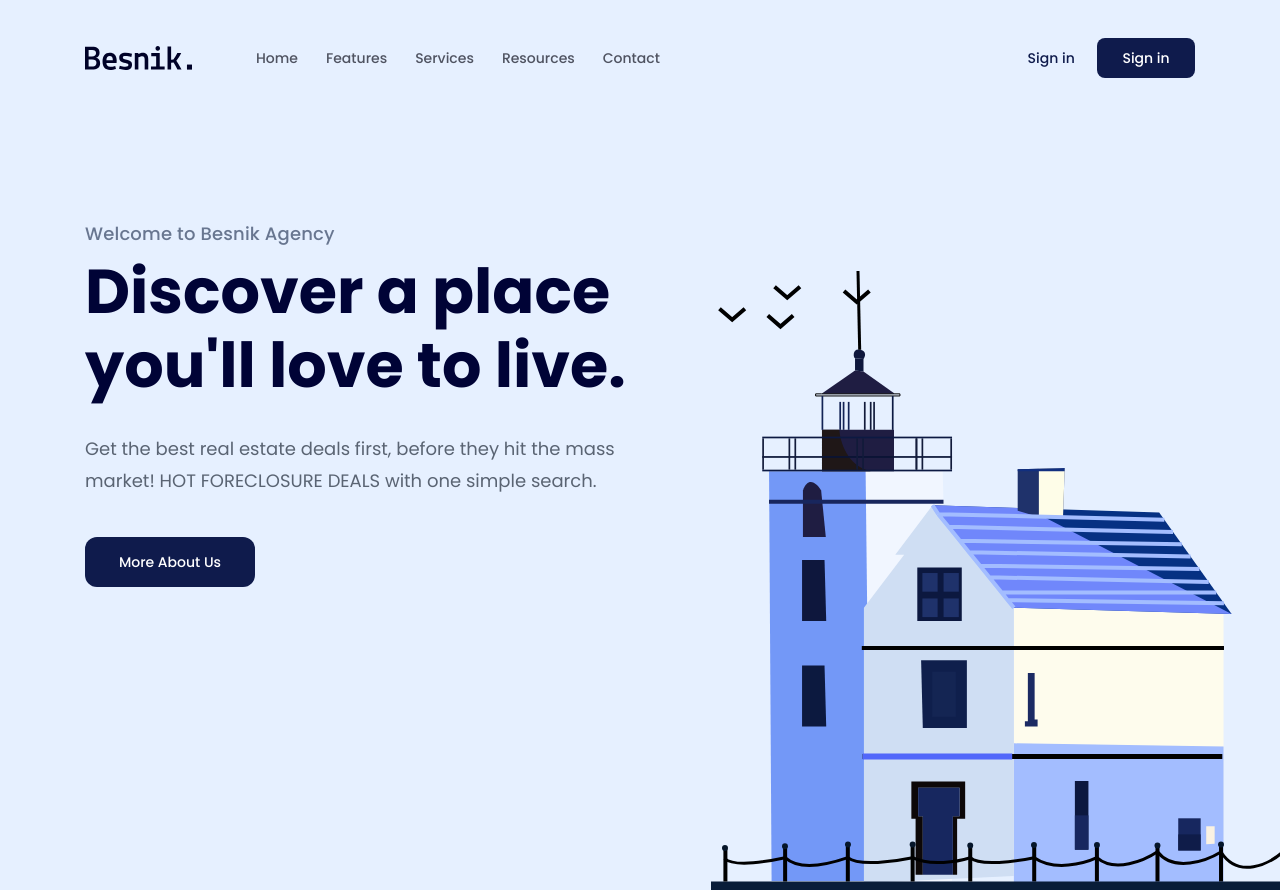
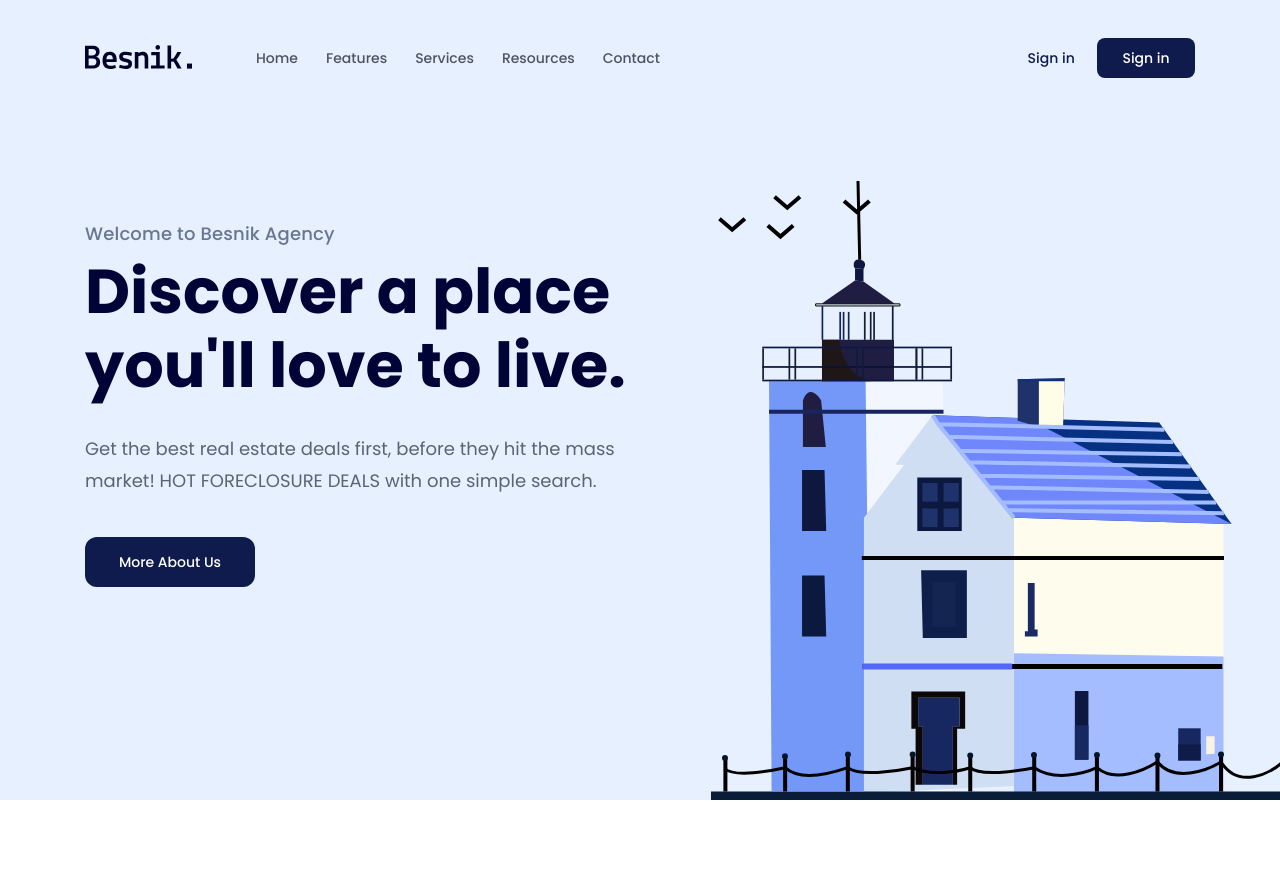
Before and after one commit to zens99x/Besnik, a plain HTML site: page index.html in a window 1280 px wide. Shown: the top 890 px of the page. Drawn offline with Linux system fonts and the light colour scheme.

```diff
--- a/assets/css/style.css
+++ b/assets/css/style.css
@@ -67,7 +67,7 @@
 .hero-wrap {
     position: relative;
     background: #e6f0ff;
-    height: 100vh;
+    height: calc(100vh - 90px);
 }
 
 .navbar {
--- a/index.html
+++ b/index.html
@@ -23,7 +23,7 @@
             <div class="content">
                 <nav class="navbar">
                     <!-- Logo -->
-                    <img src="./assets/img/logo.svg" alt="Besnik." />
+                    <a href="#"><img src="./assets/img/logo.svg" alt="Besnik." /></a>
 
                     <!-- Navigation -->
                     <ul>
```
